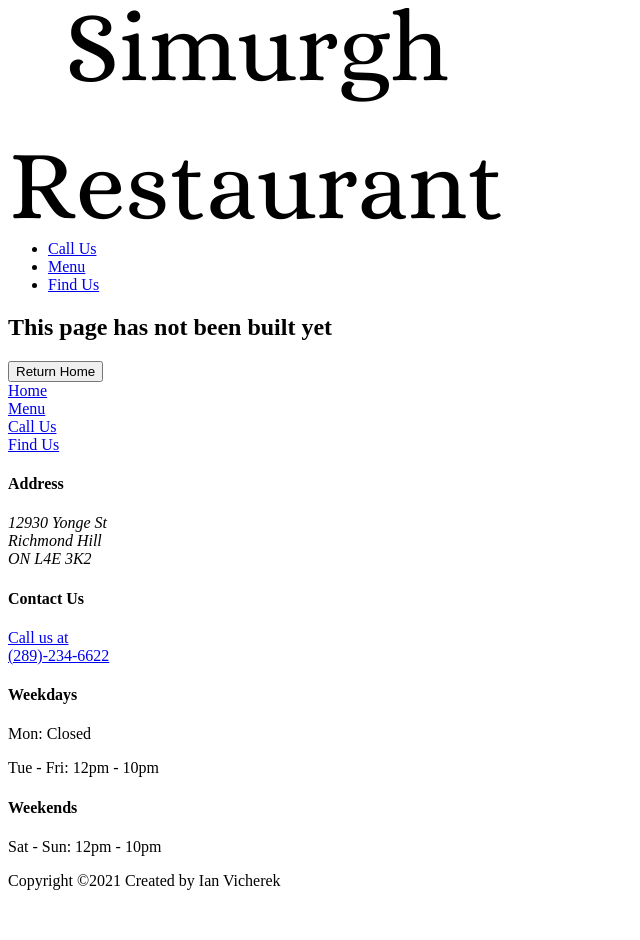
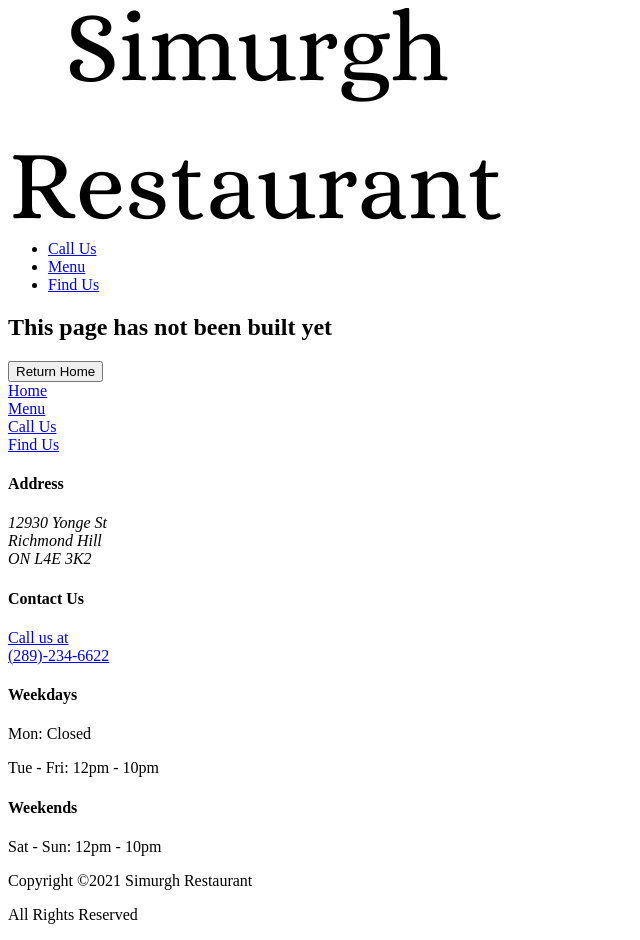
Before and after one commit to no1atall/simurgh, a Next.js app: page /order in a window 1280 px wide. Shown: the top 940 px of the page, without its empty margins (0-640 px from the left). Before the commit the page ends 906 px from the top, so only its background shows below. Built offline with nearby package versions, Linux system fonts and the light colour scheme.

Commit message:
Copy Right Update

```diff
--- a/components/Footer.jsx
+++ b/components/Footer.jsx
@@ -1,4 +1,6 @@
 import Link from "next/link";
+
+const Year = new Date().getFullYear();
 
 const Footer = () => {
   return (
@@ -55,8 +57,10 @@ const Footer = () => {
         </div>
       </div>
       <div className="flex flex-row w-full text-xl px-4">
-        <div className="w-1/2 text-lg sm:text-xl ">
-          <p>Copyright ©2021 Created by Ian Vicherek</p>
+        <div className="w-1/2 text-sm sm:text-xl ">
+          <p>Copyright &copy;{Year} Simurgh Restaurant</p>
+          <p>All Rights Reserved</p>
+          <p>Created by Ian Vicherek</p>
         </div>
         <div className="mx-auto cursor-pointer">
           <Link href="https://www.facebook.com/Simurgh-restaurant-122786131928666/">
```
